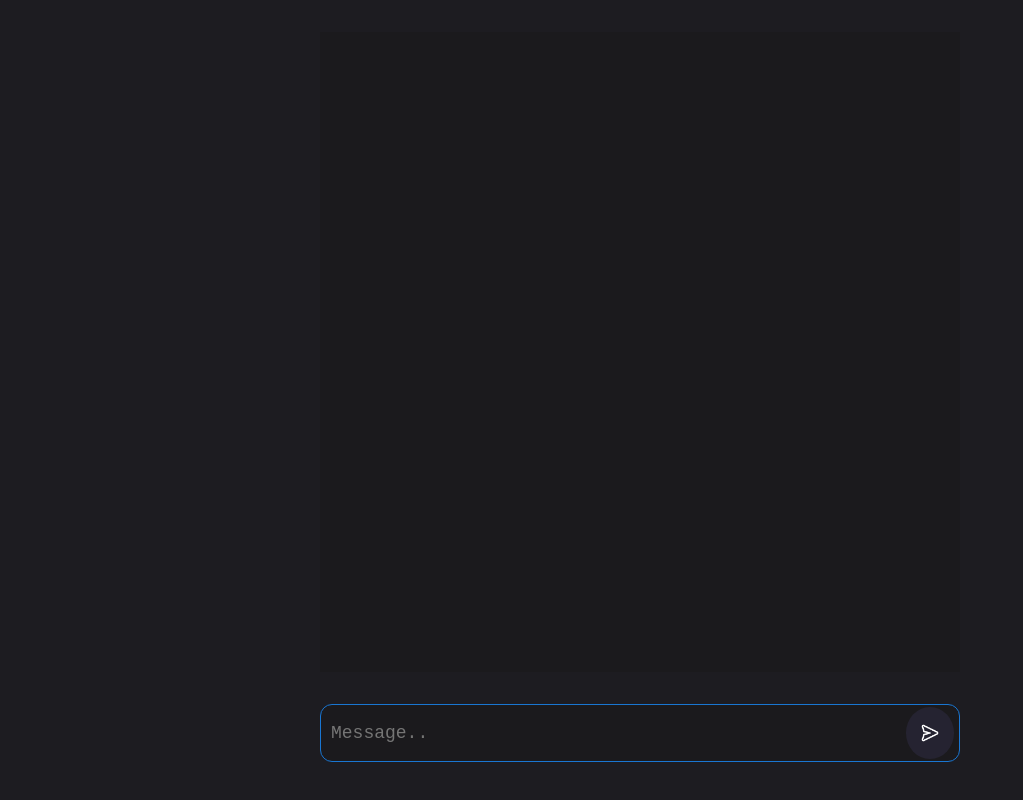
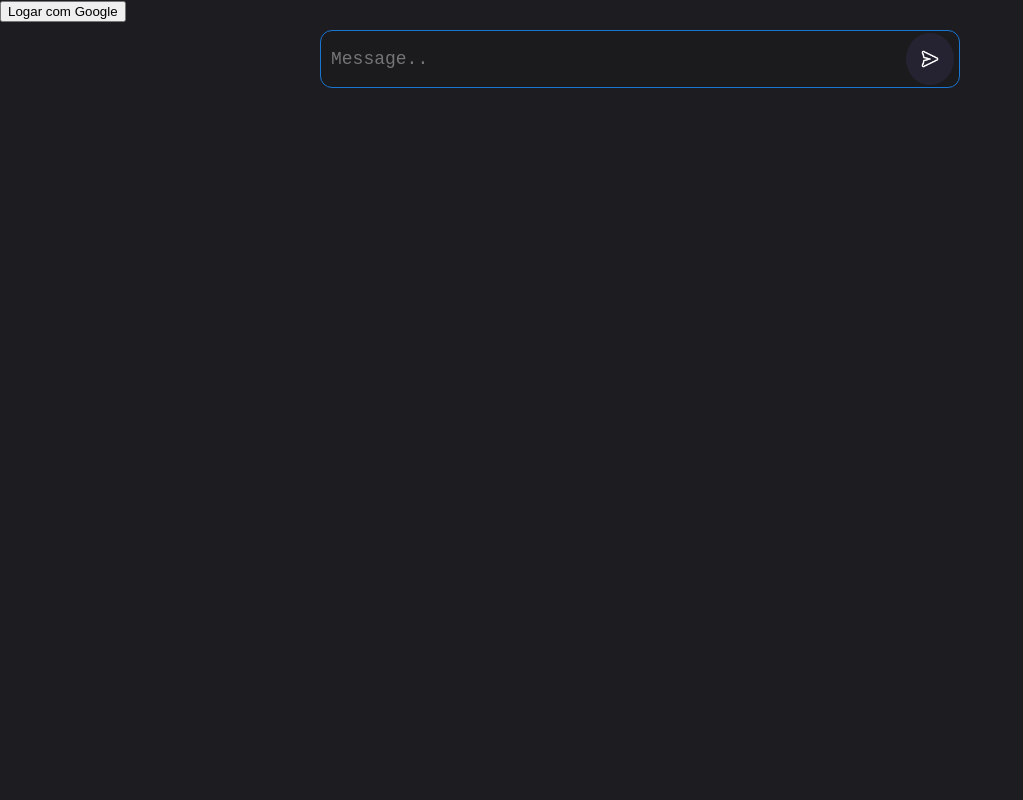
Before and after one commit to Matheus-Ribeir0/chat-app, a React (Create React App) app: page / in a window 1280 px wide. Shown: the whole page, without its empty margins (0-1023 px from the left). Built offline with nearby package versions, Linux system fonts and the light colour scheme; no server answers.

Commit message:
inicio da integração do firebase

```diff
--- a/package.json
+++ b/package.json
@@ -6,8 +6,10 @@
     "@testing-library/jest-dom": "^5.16.5",
     "@testing-library/react": "^13.4.0",
     "@testing-library/user-event": "^13.5.0",
+    "firebase": "^9.22.2",
     "react": "^18.2.0",
     "react-dom": "^18.2.0",
+    "react-firebase-hooks": "^5.1.1",
     "react-scripts": "5.0.1",
     "web-vitals": "^2.1.4"
   },
--- a/src/App.js
+++ b/src/App.js
@@ -2,10 +2,14 @@ import { useState } from 'react'
 import './App.css'
 import { Chat } from './components/Chat'
 import Form from './components/Form'
+import { auth } from './firebaseConfig'
+import { SignIn, SignOut } from './components/Autentincation/Autenticantion'
+import { useAuthState } from 'react-firebase-hooks/auth'
+
 
 
 function App() {
-
+  const [user] = useAuthState(auth)
   const [messages, setMessages] = useState([])
 
   const setNovaMessagemEnviada = (menssagem) => {
@@ -15,8 +19,10 @@ function App() {
 
   return (
     <div className='background'>
-      <Chat listaMenssagens={messages}/>
+      <section>{user ? <Chat listaMenssagens={messages}/> : <SignIn/>}</section>
+
       <Form setNovaMessagemEnviada={menssagem => setNovaMessagemEnviada(menssagem)}/>
+     <SignOut/>
     </div>
   )
 }
--- /dev/null
+++ b/src/components/Autentincation/Autenticantion.jsx
@@ -0,0 +1,20 @@
+import { useSignInWithGoogle } from "react-firebase-hooks/auth";
+import { auth } from "../../firebaseConfig";
+
+export const SignIn = () => {
+    const [signInWithGoogle] = useSignInWithGoogle(auth)
+    return (
+        <button className="sign-in" onClick={() => signInWithGoogle()}>Logar com Google</button>
+    )
+}
+
+
+export const SignOut = () => {
+    return (
+      auth.currentUser && (
+        <button className="sign-out" onClick={() => auth.signOut()}>
+          Sair
+        </button>
+      )
+    );
+  };
--- a/src/components/Chat/Chat.css
+++ b/src/components/Chat/Chat.css
@@ -1,16 +1,13 @@
 .chat {
     width: 50%;
     height: 80%;
+    display: flex;
+    justify-content: flex-end;
     position: relative;
-    margin: 32px auto;
+    flex-direction: column;
+    margin: 16px auto;
     background-color: #1b1a1d;
-    overflow-y: auto;
-    display: grid;
-    grid-template-rows: auto;
-    row-gap: 10px;
-    scroll-margin-bottom: 0px;
 }
-
 .messages-container {
     display: flex;
     flex-direction: column-reverse;
--- a/src/components/Chat/index.jsx
+++ b/src/components/Chat/index.jsx
@@ -1,12 +1,23 @@
 import './Chat.css'
 
 import Message from '../Message'
+import { collection, limit, orderBy, query } from 'firebase/firestore'
+import { databaseApp } from '../../firebaseConfig'
+import {useCollectionData} from "react-firebase-hooks/firestore"
+
 
 export const Chat = (props) => {
 
+    const messageRef = collection(databaseApp, "messages")
+    const QueryMessages = query(messageRef, orderBy("createdAt"),limit(25))//faz uma querry para organizar as menssagens por ordem de envio
+    const [messages] = useCollectionData(QueryMessages, {idField: "id"})
+
     return (
-        <div className='chat' >
-            {props.listaMenssagens.map(message => (<Message message = {message.text}></Message>))}
+        <div className='chat'>
+            {messages && messages.map((msg, index)=> (<Message key={index} message={msg}></Message>))}
+
         </div>
     )
 }
+
+//older {props.listaMenssagens && props.listaMenssagens.map(message => (<Message message={message.text}></Message>))}
--- a/src/components/Form/Form.css
+++ b/src/components/Form/Form.css
@@ -34,3 +34,17 @@
     background-color: white;
     background-image: url("/public/send2.png");
 }
+
+textarea{
+    width: 100%;
+    background-color: rgba(0, 0, 0, 0);
+    padding: 18px 10px;
+    resize: 'none';
+    border: none;
+    border-radius: 12px;
+    font-size: 18px;
+    color: white;
+    overflow: hidden;
+    resize: none;
+    outline: none;
+}
--- a/src/components/Form/index.jsx
+++ b/src/components/Form/index.jsx
@@ -1,5 +1,5 @@
 import { useState } from 'react'
-import { InputChat } from '../InputChat'
+
 import './Form.css'
 
 const Form = (props) => {
@@ -26,10 +26,30 @@ const Form = (props) => {
         }
 
     }
+
+    const handleChange = (evento) => {
+        setMenssagem(evento.target.value)
+    }
+
+    const enviarComEnter = (evento) => {
+        if (evento.keyCode === 13 && !evento.shiftKey) {
+            if (evento.target.value !== ''){
+                EnviarMenssagem(evento.target.value.trim())
+            }
+
+          }
+    }
     return (
         <div className='input-area'>
             <form onSubmit={PrevinirRecarregamento} className='formulario'>
-                <InputChat valor={menssagem} enviar={EnviarMenssagem} aoAlterado={valor => setMenssagem(valor)} />
+                <textarea
+                    placeholder='Message..'
+                    onChange={handleChange}
+                    onKeyUp={enviarComEnter}
+                    value={menssagem}
+                    rows={1}>
+                </textarea>
+
                 <button></button>
             </form >
         </div>
@@ -37,5 +57,5 @@ const Form = (props) => {
 
     )
 }
-
+//<InputChat valor={menssagem} enviar={EnviarMenssagem} aoAlterado={valor => setMenssagem(valor)} />
 export default Form
--- a/src/components/InputChat/InputChat.css
+++ /dev/null
@@ -1,13 +0,0 @@
- textarea{
-    width: 100%;
-    background-color: rgba(0, 0, 0, 0);
-    padding: 18px 10px;
-    resize: 'none';
-    border: none;
-    border-radius: 12px;
-    font-size: 18px;
-    color: white;
-    overflow: hidden;
-    resize: none;
-    outline: none;
-}
--- a/src/components/InputChat/index.jsx
+++ /dev/null
@@ -1,28 +0,0 @@
-import './InputChat.css'
-
-export const InputChat = (props) => {
-
-    const aoDigitado = (evento) => {
-        props.aoAlterado(evento.target.value)
-    }
-
-    const enviarComEnter = (evento) => {
-        if (evento.keyCode === 13 && !evento.shiftKey) {
-            console.log(evento)
-            if (evento.target.value !== ''){
-                props.enviar(evento.target.value.trim())
-            }
-
-          }
-    }
-
-    return (
-        <textarea
-            placeholder='Message..'
-            onChange={aoDigitado}
-            onKeyUp={enviarComEnter}
-            value={props.valor}
-            rows={1}>
-        </textarea>
-    )
-}
--- /dev/null
+++ b/src/firebaseConfig.js
@@ -0,0 +1,18 @@
+// Import the functions you need from the SDKs you need
+import { initializeApp } from "firebase/app";
+import { getAuth} from 'firebase/auth'
+import { getFirestore} from 'firebase/firestore'
+
+const firebaseConfig = {
+  apiKey: "AIzaSyCqsA0uHKmkpC8q40kvmVcwBZEMmw08K9c",
+  authDomain: "chat-app-85e4a.firebaseapp.com",
+  projectId: "chat-app-85e4a",
+  storageBucket: "chat-app-85e4a.appspot.com",
+  messagingSenderId: "735110915342",
+  appId: "1:735110915342:web:171acc14073734e244235f",
+  measurementId: "G-5HBHBLHGPE"
+};
+
+export const app = initializeApp(firebaseConfig);
+export const auth = getAuth(app) //variável pra autenticação
+export const  databaseApp = getFirestore(app)
```
Also changed, not shown: src/components/Autentincation/Autenticantion.css (added), 1 other file (tests, documents, lock files or other folders).
